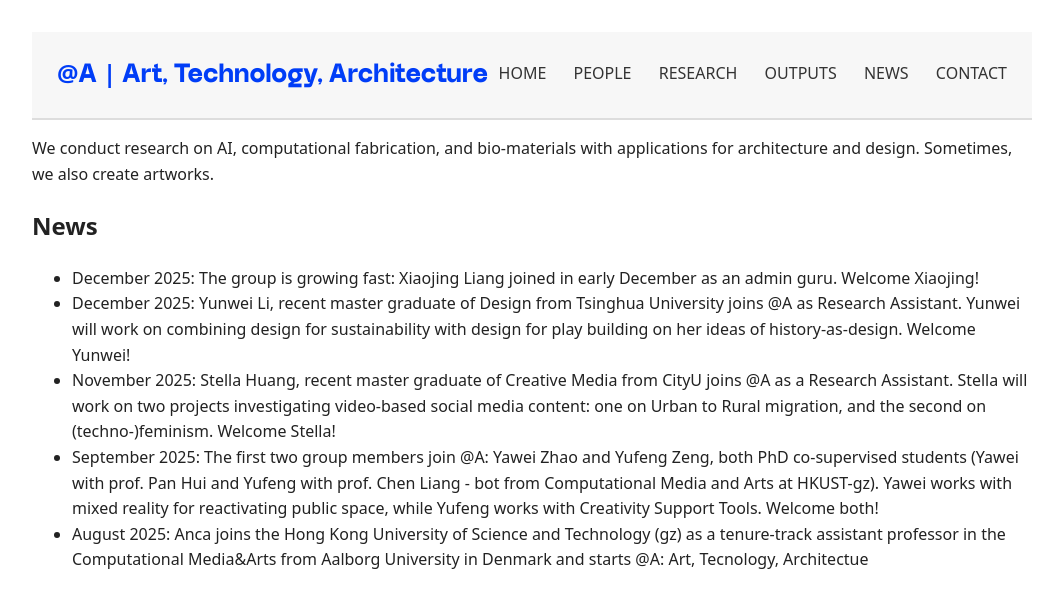
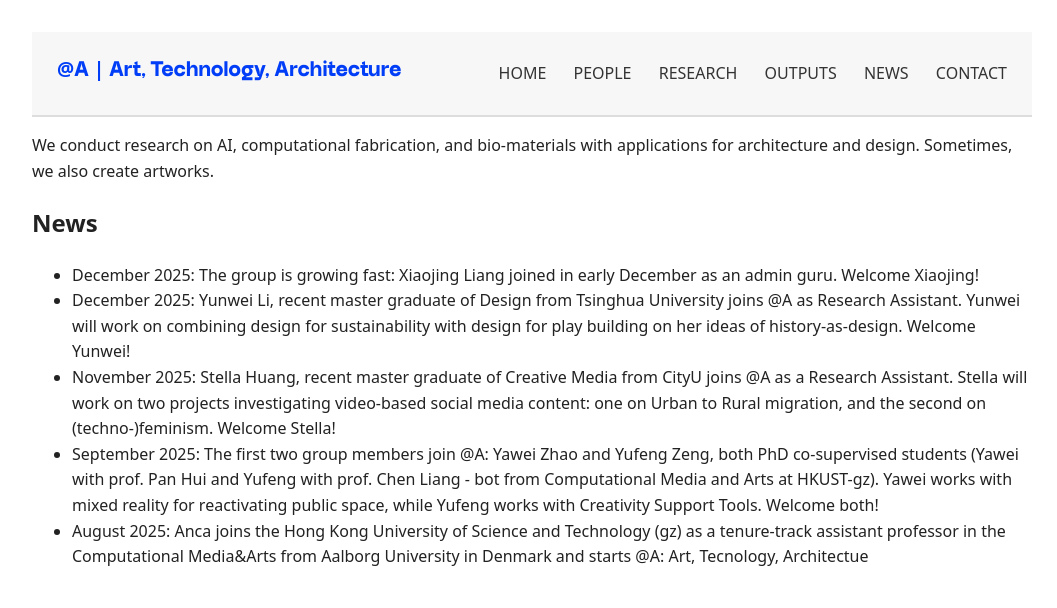
Before and after one commit to anqua/at-a, a Jekyll site: the page built from index.md, in a window 1280 px wide. Shown: the top 608 px of the page, without its empty margins (108-1165 px from the left). Built offline with Jekyll 4.4.1, drawn with Linux system fonts in a browser that asks for light colours.

Commit message:
Update style.css

```diff
--- a/assets/css/style.css
+++ b/assets/css/style.css
@@ -9,7 +9,7 @@
 @font-face {
   font-family: "MyGroupFont";
   src: url("../fonts/MyGroupFont-Bold.woff") format("woff");
-  font-weight: 700;
+  font-weight: 500;
   font-style: normal;
   font-display: swap;
 }
@@ -53,7 +53,7 @@ header {
 }
 
 .site-title a {
-  font-size: 1.5em;
+  font-size: 1.2em;
   font-weight: 600;
   text-decoration: none;
   color: #003df7;
```
